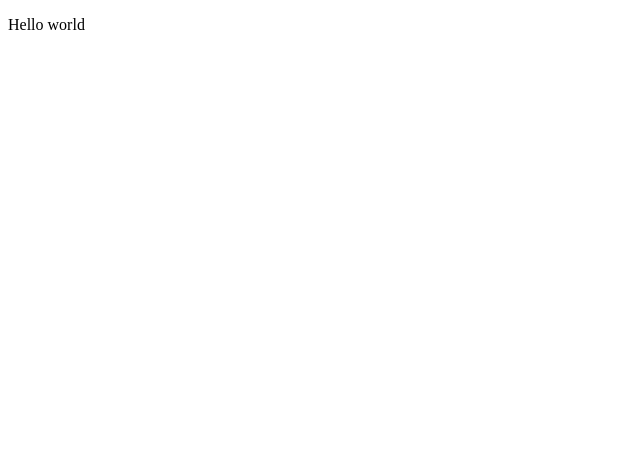
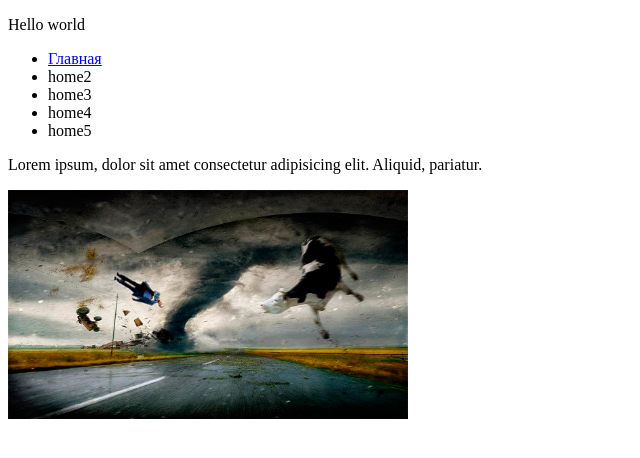
Before and after one commit to Bitalikk/Bootcamp10, a plain HTML site: page Day1/index.html in a window 1280 px wide. Shown: the whole page, without its empty margins (0-640 px from the left). Drawn offline with Linux system fonts and the light colour scheme.

Commit message:
Day1 v.1

```diff
--- a/Day1/index.html
+++ b/Day1/index.html
@@ -6,7 +6,16 @@
     <meta http-equiv="X-UA-Compatible" content="ie=edge">
     <title>Day1</title>
 </head>
-<body>
+<!-- <body> -->
     <p>Hello world</p>
+    <ul>
+        <li><a href="http://google.com.ua" target="_blank">Главная</a></li>
+        <li>home2</li>
+        <li>home3</li>
+        <li>home4</li>
+        <li>home5</li>
+    </ul>
+    <p>Lorem ipsum, dolor sit amet consectetur adipisicing elit. Aliquid, pariatur.</p>
+    <img src="./pogoda.jpg" alt="pogoda" width="400px">
 </body>
 </html>
```
Also changed, not shown: Day1/pogoda.jpg (added).
